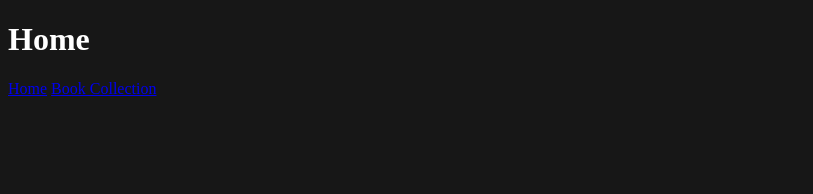
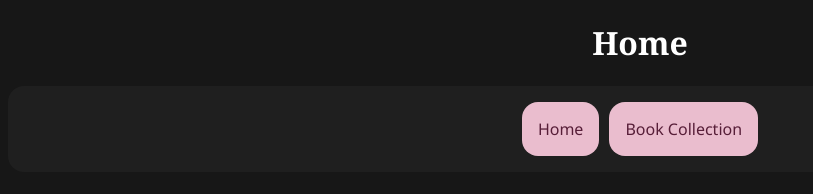
Before and after one commit to eliasoberholtz/SMART, a plain HTML site: page index.html in a window 1280 px wide. Shown: the whole page, without its empty margins (0-813 px from the left). Drawn offline with nearby package versions, Linux system fonts and the light colour scheme.

Commit message:
Getting the navigation bars to look correct

```diff
--- a/index.css
+++ b/index.css
@@ -51,7 +51,13 @@ body {
     background-color: var(--surface_dark);
 }
 
-h1 {
+h1, h2, h3, h4, h5 {
+    font-family: var(--header_font);
+    color: var(--surface_light);
+}
+
+p, a {
+    font-family: var(--body_font);
     color: var(--surface_light);
 }
 
@@ -62,6 +68,11 @@ nav#bottom-nav {
     display: flex;
     border-radius: 16px 16px 0 0;
     background-color: var(--surface_dark_variant);
+
+    position: fixed;
+    bottom: 0px;
+    left: 0px;
+    width: 100%;
 }
 
 nav#bottom-nav .material-btn {
@@ -80,8 +91,25 @@ nav#bottom-nav .material-btn {
 
 /* DESKTOP STYLES */
 @media (min-width: 1024px) {
+    header {
+        margin: auto;
+        text-align: center;
+    }
     nav#top-nav { /* Show the top navigation bar */
-        display: block;
+        display: flex;
+        justify-content: center;
+        padding: 16px;
+        gap: 10px;
+        border-radius: 16px;
+        background-color: var(--surface_dark_variant);
+    }
+
+    nav#top-nav a {
+        border-radius: 16px;
+        padding: 16px;
+        background-color: var(--tertiary_container);
+        color: var(--on_tertiary_container);
+        text-decoration: none;
     }
 
     nav#bottom-nav { /* Hide the footer navigation bar */
--- a/index.html
+++ b/index.html
@@ -1,5 +1,5 @@
 <!DOCTYPE html>
-<html lang="en">
+<html lang="en-US">
     <head>
         <title>SMART | Home</title>
         <meta charset="UTF-8">
```
